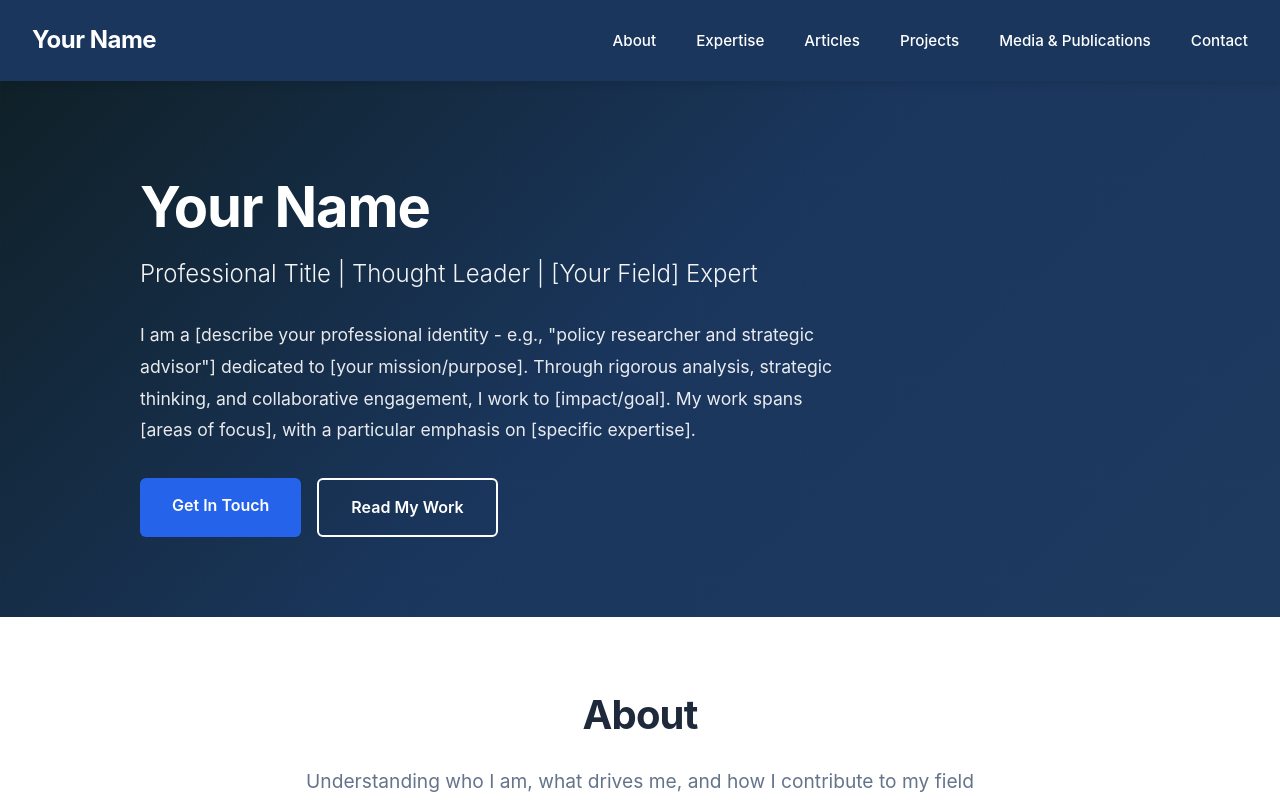
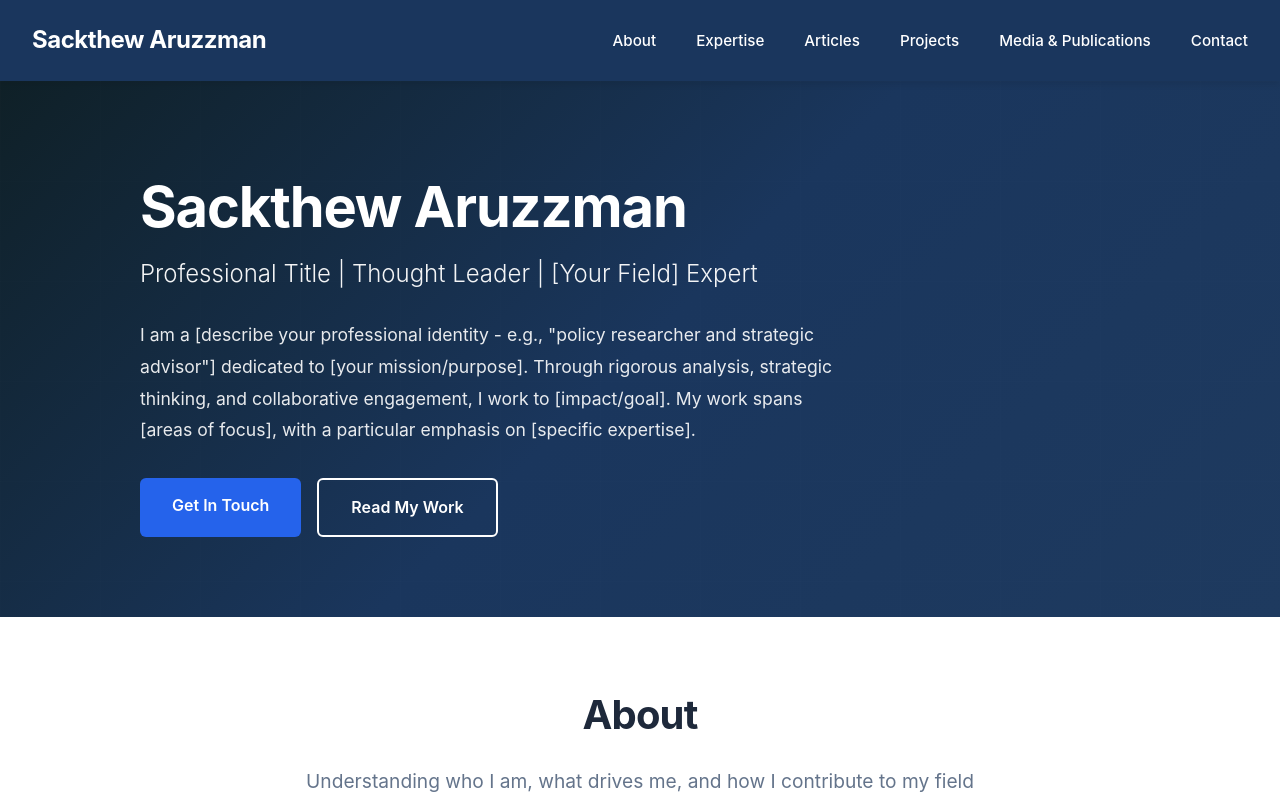
Before and after one commit to MotherOf-Pearl/mattabruuzo, a plain HTML site: page index.html in a window 1280 px wide. Shown: the top 801 px of the page. Drawn offline with Linux system fonts and the light colour scheme.

Commit message:
Update index.html

```diff
--- a/index.html
+++ b/index.html
@@ -4,7 +4,7 @@
     <meta charset="UTF-8">
     <meta name="viewport" content="width=device-width, initial-scale=1.0">
     <meta name="description" content="Professional portfolio showcasing expertise, research, and thought leadership">
-    <title>Your Name | Professional Portfolio & Thought Leadership</title>
+    <title>Sackthew Aruzzman | Professional Portfolio & Thought Leadership</title>
     <style>
         * {
             margin: 0;
@@ -659,7 +659,7 @@
 <body>
     <header>
         <nav>
-            <div class="logo">Your Name</div>
+            <div class="logo">Sackthew Aruzzman</div>
             <ul class="nav-links">
                 <li><a href="#about">About</a></li>
                 <li><a href="#expertise">Expertise</a></li>
@@ -673,7 +673,7 @@
 
     <section class="hero" id="home">
         <div class="hero-content">
-            <h1>Your Name</h1>
+            <h1>Sackthew Aruzzman</h1>
             <div class="hero-subtitle">Professional Title | Thought Leader | [Your Field] Expert</div>
             <div class="hero-description">
                 I am a [describe your professional identity - e.g., "policy researcher and strategic advisor"]
@@ -999,7 +999,7 @@
                 </div>
             </div>
             <div class="footer-bottom">
-                <p>© 2024 Your Name. All rights reserved.</p>
+                <p>© 2024 Sackthew Aruzzman. All rights reserved.</p>
             </div>
         </div>
     </footer>
```
